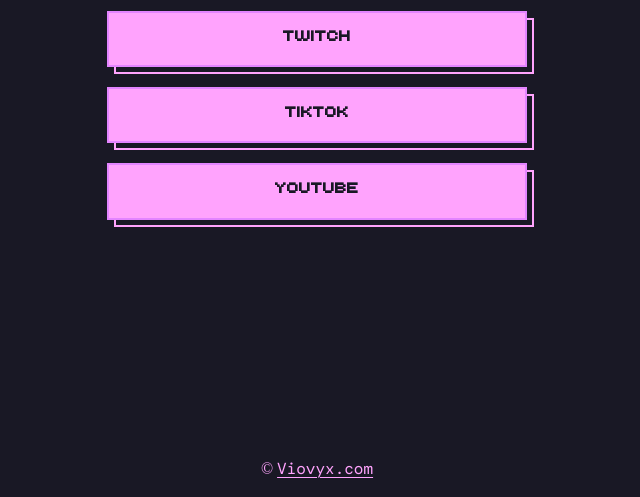
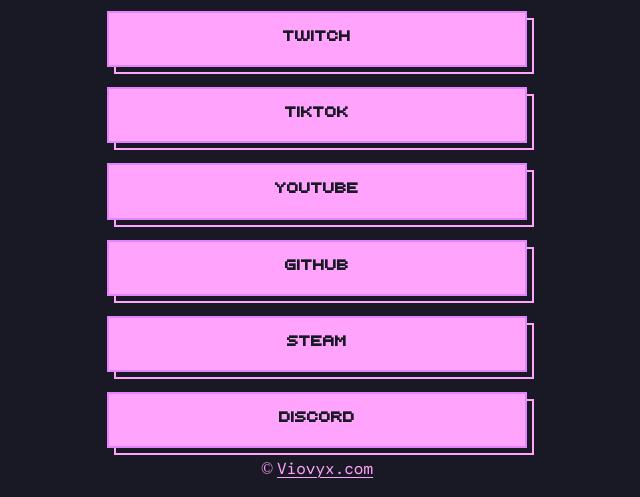
Before and after one commit to Viovyx/viovyx.com, a PHP site: page /socials in a window 1280 px wide. Shown: the part 303-800 px from the top of the page, without its empty margins (323-963 px from the left). Run offline with PHP 8.4, Linux system fonts and the light colour scheme.

Commit message:
addded more social links
added: github, steam, discord

```diff
--- a/css/style.css
+++ b/css/style.css
@@ -221,7 +221,6 @@ div.pixel-text-block {
     margin-top: 20px;
 }
 
-
 /* Links style */
 a:where(:not(.button-box)) {
     color: var(--color--foreground);
--- a/socials/index.php
+++ b/socials/index.php
@@ -12,6 +12,9 @@
                 <a class="button-box" href="https://www.twitch.tv/viovyx" target="_blank">twitch</a>
                 <a class="button-box" href="https://www.tiktok.com/@viovyx" target="_blank">tiktok</a>
                 <a class="button-box" href="https://www.youtube.com/@viovyx" target="_blank">youtube</a>
+                <a class="button-box" href="https://github.com/Viovyx" target="_blank">github</a>
+                <a class="button-box" href="https://steamcommunity.com/id/Viovyx/" target="_blank">steam</a>
+                <a class="button-box" href="https://discordapp.com/users/431093546561568779" target="_blank">discord</a>
             </div>
         </div>
     </body>
```
